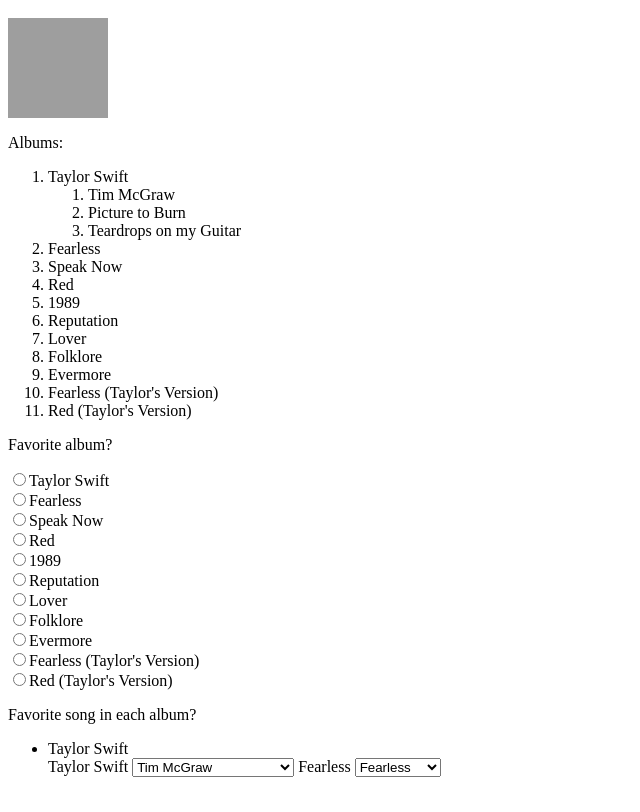
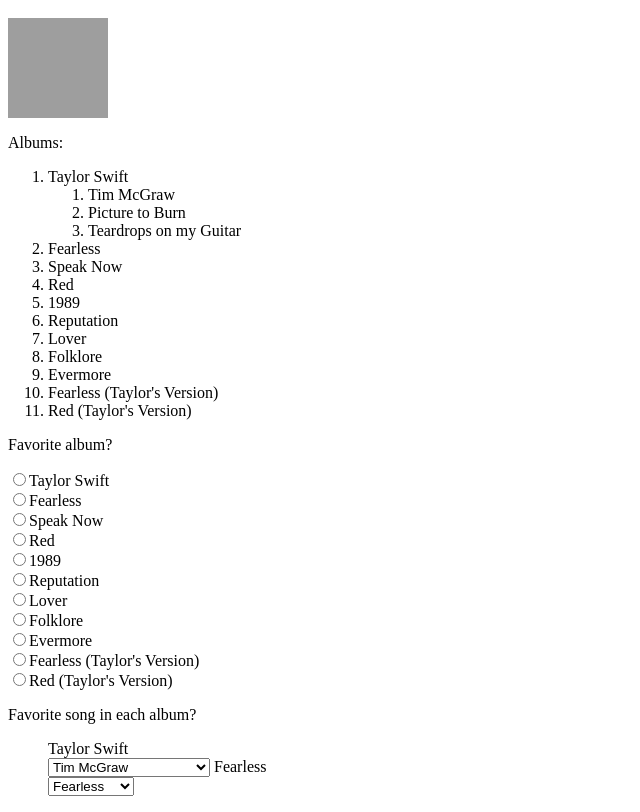
Before and after one commit to Reni1307/Reni1307.github.io, a plain HTML site: page index.html in a window 1280 px wide. Shown: the part 48-860 px from the top of the page, without its empty margins (0-640 px from the left). Drawn offline with Linux system fonts and the light colour scheme; grey boxes are pictures that could not be loaded.

Commit message:
Update index.html
dropdown better

```diff
--- a/index.html
+++ b/index.html
@@ -38,16 +38,14 @@
 
 <p>Favorite song in each album?</p>
 <ul>
-<li>Taylor Swift</li>
-<label for="favorite-taylor-swift-song">Taylor Swift</label>
-<select name="favorite-taylor-swift-song" id="favorite-taylor-swift-song">
+<label for="favorite-taylor-swift-song">Taylor Swift</label><br>
+<select name="favorite-taylor-swift-song" id="favorite-taylor-swift-song"><br>
 <option value="tim-mcgraw">Tim McGraw</option>
 <option value="picture-to-burn">Picture to Burn</option>
 <option value="teardrops-on-my-guitar">Teardrops on my Guitar</option>
 </select>
-
-<label for="favorite-fearless-song">Fearless</label>
-<select name="favorite-fearless-song" id="favorite-fearless-song">
+<label for="favorite-fearless-song">Fearless</label><br>
+<select name="favorite-fearless-song" id="favorite-fearless-song"><br>
 <option value="fearless">Fearless</option>
 <option value="fifteen">Fifteen</option>
 <option value="love-story">Love Story</option>
```
